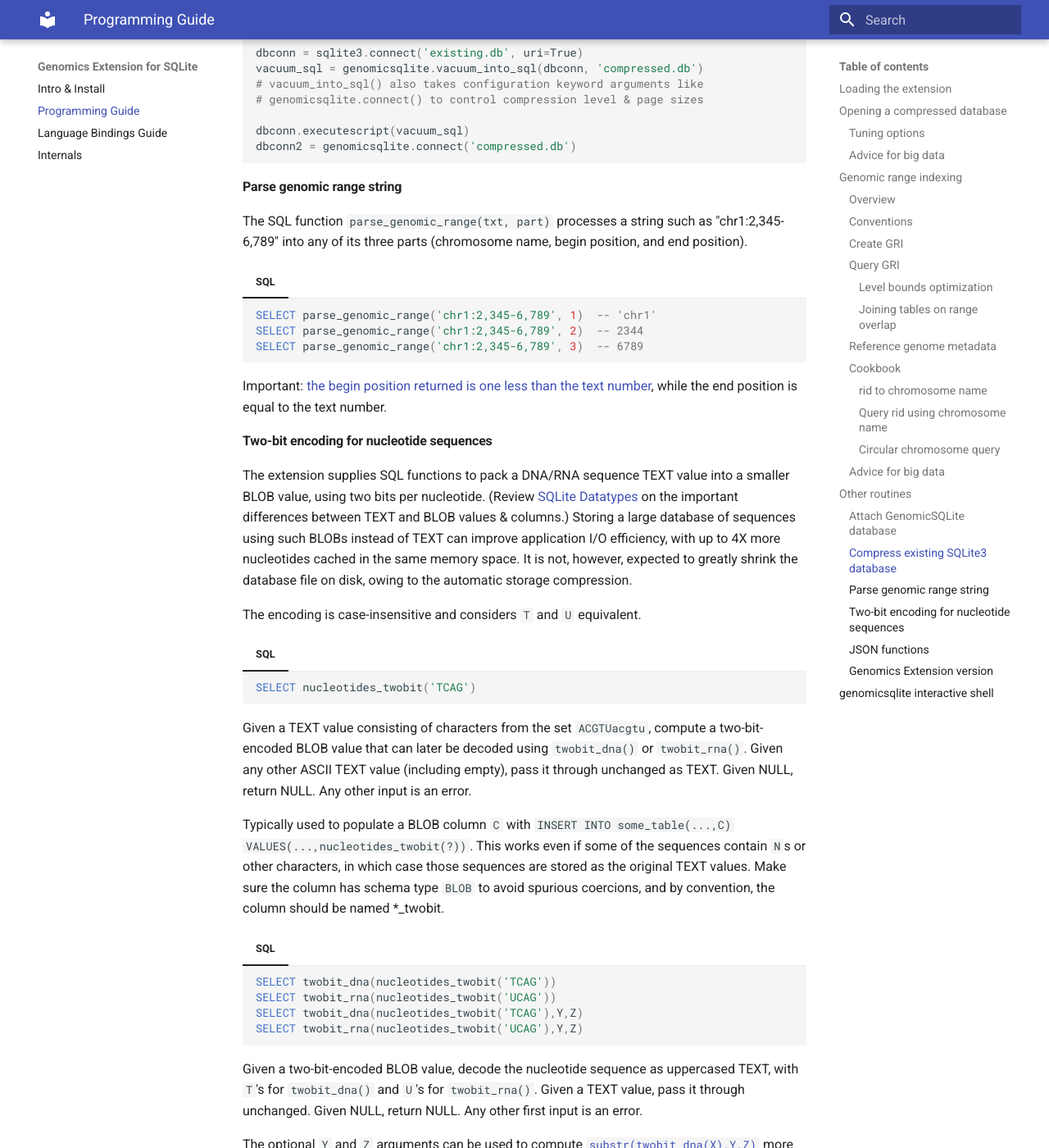
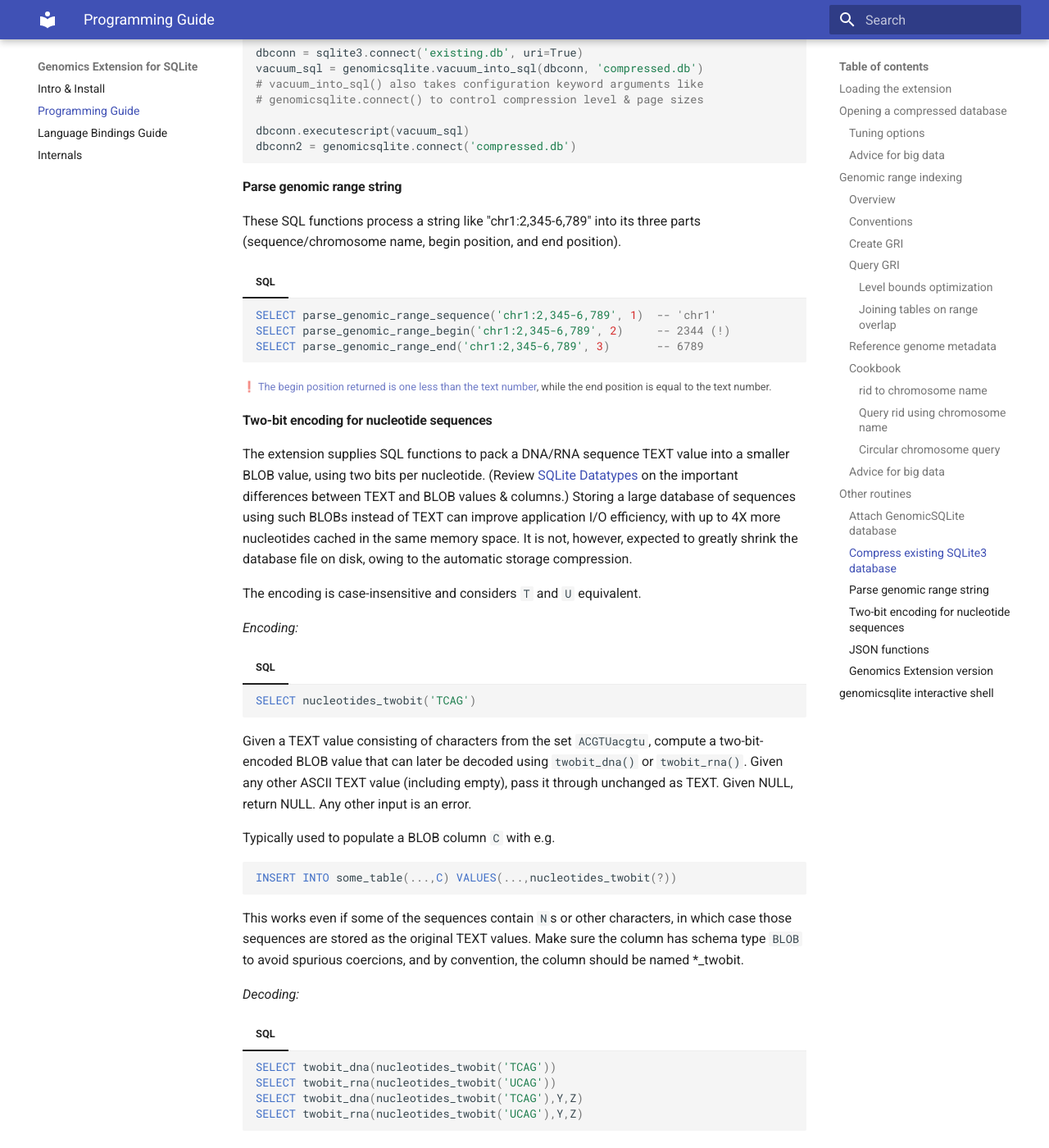
Before and after one commit to mlin/GenomicSQLite, an MkDocs documentation site: the page built from docs/guide.md, in a window 1280 px wide and 1400 px high, scrolled down 11822 px. Shown: the whole window at 82% size. Built offline with MkDocs 1.6.1 and Material for MkDocs 9.7.7, drawn with Linux system fonts in a browser that asks for light colours; some of the changed text lies outside the part shown.

Commit message:
split parse_genomic_range

````diff
--- a/docs/guide.md
+++ b/docs/guide.md
@@ -1028,22 +1028,26 @@ But this plan strongly depends on the contiguity assumption.
 
 #### Parse genomic range string
 
-The SQL function `parse_genomic_range(txt, part)` processes a string such as "chr1:2,345-6,789" into any of its three parts (chromosome name, begin position, and end position).
+These SQL functions process a string like "chr1:2,345-6,789" into its three parts (sequence/chromosome name, begin position, and end position).
 
 === "SQL"
     ``` sql
-    SELECT parse_genomic_range('chr1:2,345-6,789', 1)  -- 'chr1'
-    SELECT parse_genomic_range('chr1:2,345-6,789', 2)  -- 2344
-    SELECT parse_genomic_range('chr1:2,345-6,789', 3)  -- 6789
+    SELECT parse_genomic_range_sequence('chr1:2,345-6,789', 1)  -- 'chr1'
+    SELECT parse_genomic_range_begin('chr1:2,345-6,789', 2)     -- 2344 (!)
+    SELECT parse_genomic_range_end('chr1:2,345-6,789', 3)       -- 6789
     ```
 
-Important: [the begin position returned is one less than the text number](https://genome.ucsc.edu/FAQ/FAQtracks#tracks1), while the end position is equal to the text number.
+<small>
+❗ [The begin position returned is one less than the text number](https://genome.ucsc.edu/FAQ/FAQtracks#tracks1), while the end position is equal to the text number.
+</small>
 
 #### Two-bit encoding for nucleotide sequences
 
 The extension supplies SQL functions to pack a DNA/RNA sequence TEXT value into a smaller BLOB value, using two bits per nucleotide. (Review [SQLite Datatypes](https://www.sqlite.org/datatype3.html) on the important differences between TEXT and BLOB values & columns.) Storing a large database of sequences using such BLOBs instead of TEXT can improve application I/O efficiency, with up to 4X more nucleotides cached in the same memory space. It is not, however, expected to greatly shrink the database file on disk, owing to the automatic storage compression.
 
 The encoding is case-insensitive and considers `T` and `U` equivalent.
+
+*Encoding:*
 
 === "SQL"
     ``` sql
@@ -1052,7 +1056,15 @@ The encoding is case-insensitive and considers `T` and `U` equivalent.
 
 Given a TEXT value consisting of characters from the set `ACGTUacgtu`, compute a two-bit-encoded BLOB value that can later be decoded using `twobit_dna()` or `twobit_rna()`. Given any other ASCII TEXT value (including empty), pass it through unchanged as TEXT. Given NULL, return NULL. Any other input is an error.
 
-Typically used to populate a BLOB column `C` with `INSERT INTO some_table(...,C) VALUES(...,nucleotides_twobit(?))`. This works even if some of the sequences contain `N`s or other characters, in which case those sequences are stored as the original TEXT values. Make sure the column has schema type `BLOB` to avoid spurious coercions, and by convention, the column should be named *_twobit.
+Typically used to populate a BLOB column `C` with e.g.
+
+```sql
+INSERT INTO some_table(...,C) VALUES(...,nucleotides_twobit(?))
+```
+
+This works even if some of the sequences contain `N`s or other characters, in which case those sequences are stored as the original TEXT values. Make sure the column has schema type `BLOB` to avoid spurious coercions, and by convention, the column should be named *_twobit.
+
+*Decoding:*
 
 === "SQL"
     ``` sql
````
Also changed, not shown: other parts of docs/guide.md (+2 -2 lines), 2 other files.
